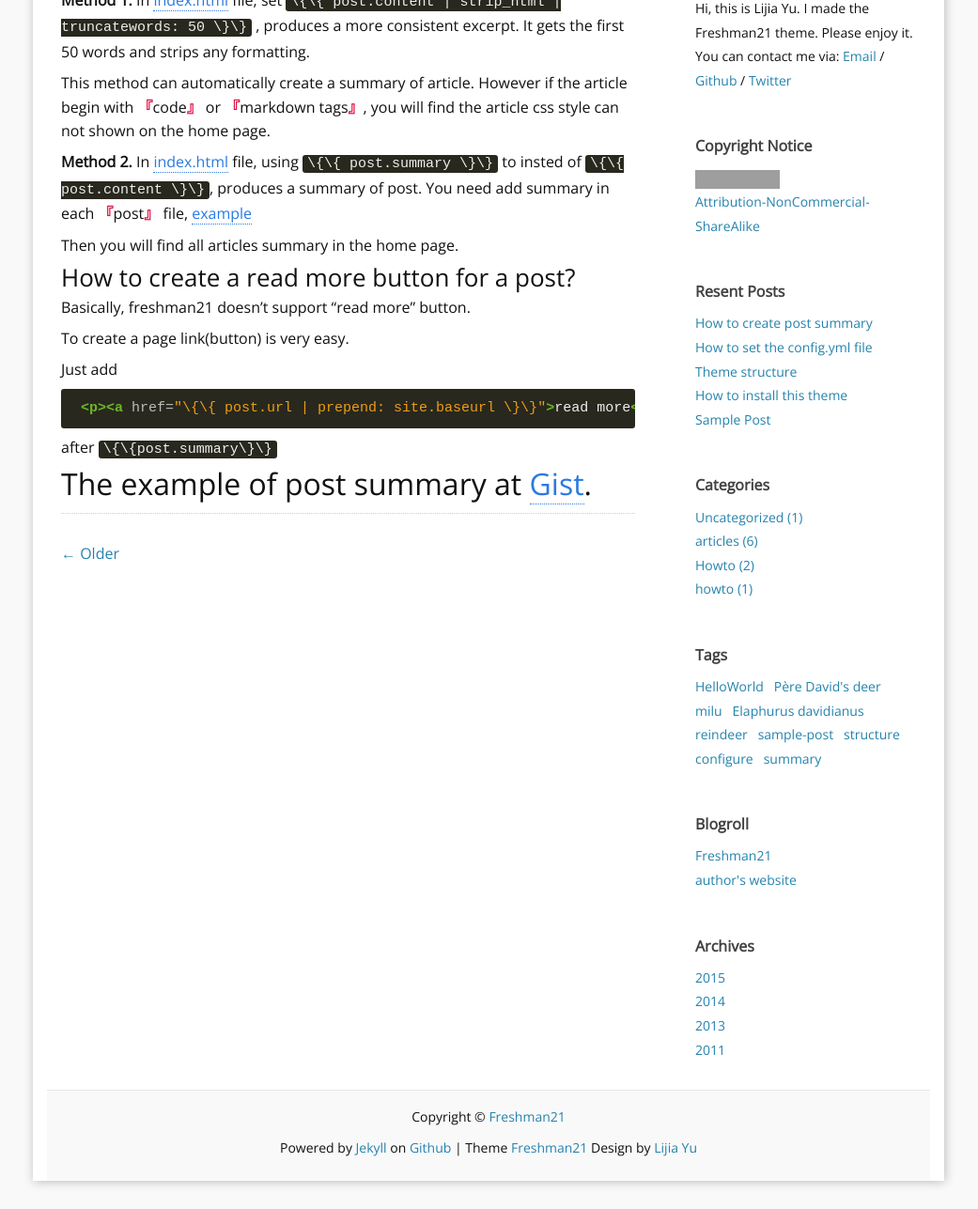
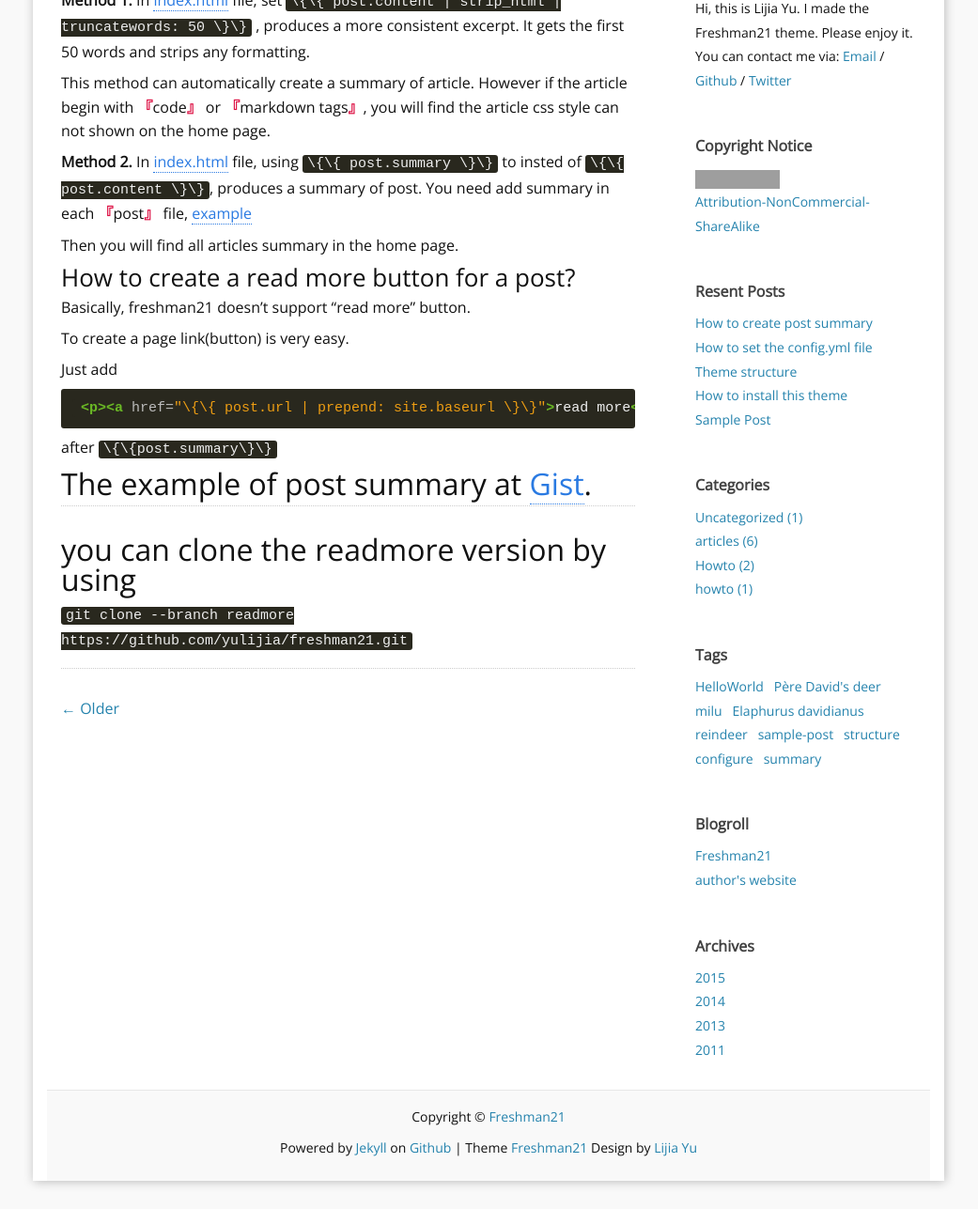
Before and after one commit to yulijia/freshman21, a Jekyll site: the page built from _posts/2015-01-18-how-to-create-post-summary.md, in a window 1280 px wide, cut to the strip 400-1687 px from the top of the page. Shown: the whole strip at 94% size, without its empty margins (120-1161 px from the left). Built offline with Jekyll 4.4.1, drawn with Linux system fonts in a browser that asks for light colours; comment, search, counter and statistics services are not loaded; grey boxes are pictures that could not be loaded.

Commit message:
update readmore version git clone link

```diff
--- a/_posts/2015-01-18-how-to-create-post-summary.md
+++ b/_posts/2015-01-18-how-to-create-post-summary.md
@@ -41,3 +41,9 @@ Just add
 after <code>\{\{post.summary\}\}</code>
 
 ## The example of post summary at [Gist](https://gist.github.com/yulijia/2f865b78a28bfe9e0a81).
+
+-----
+
+## you can clone the readmore version by using
+
+<code>git clone --branch readmore https://github.com/yulijia/freshman21.git</code>
```
